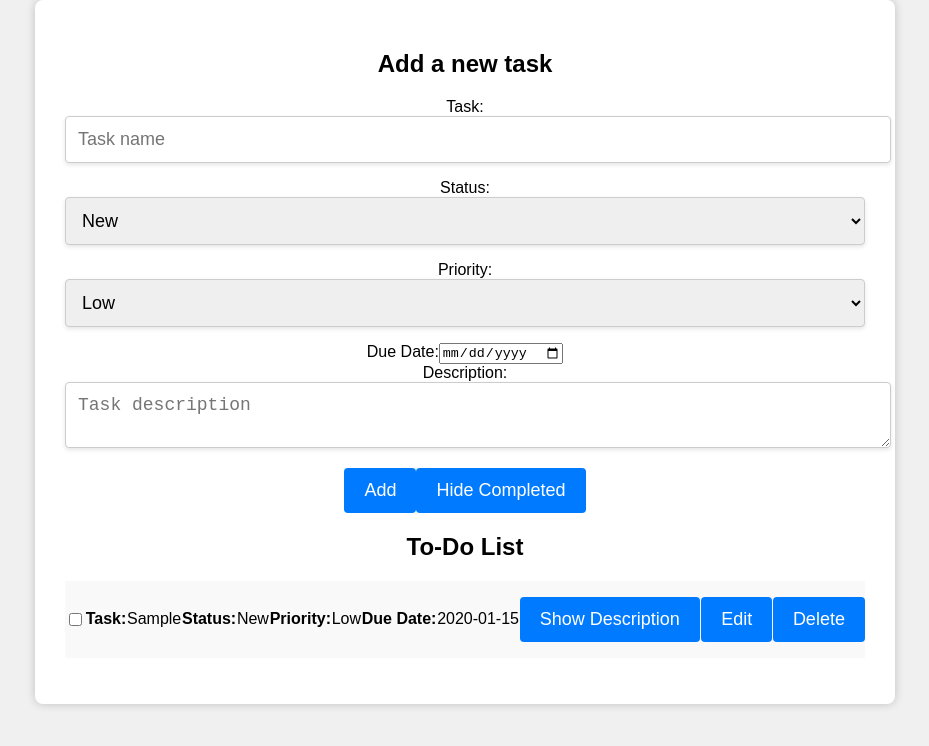
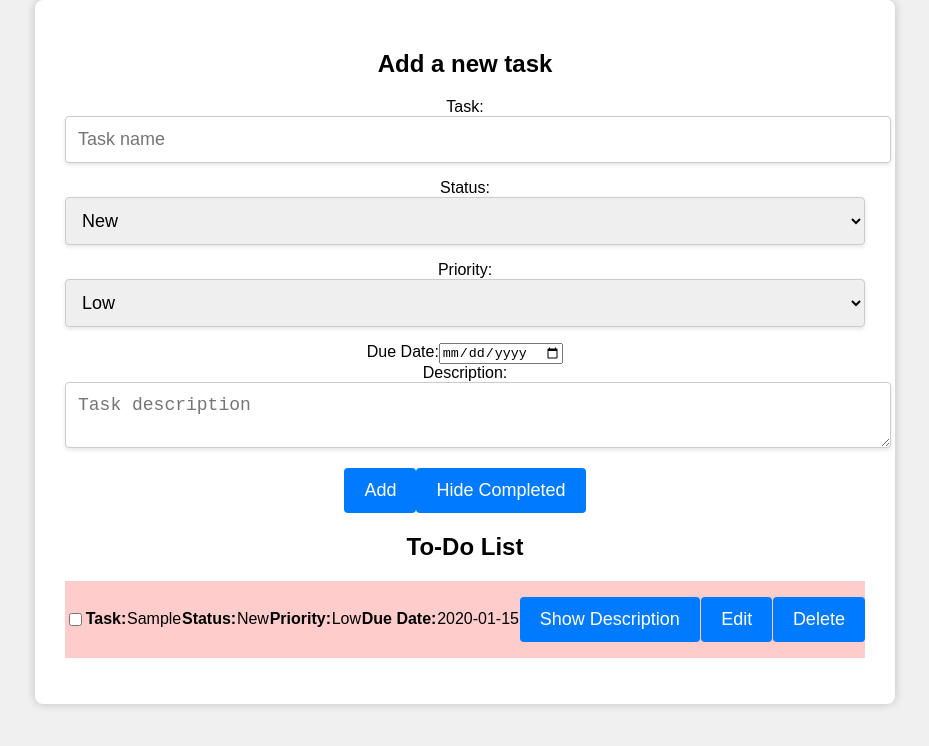
Before and after one commit to SalazarEmiliano/react-todo-list, a React (Create React App) app: page / in a window 1280 px wide. Both pictures are taken after typing "Sample", "2020-01-15", "Sample" into the empty fields and a click on the button "Add". Shown: the top 746 px of the page, without its empty margins (175-1104 px from the left). Built offline with nearby package versions, Linux system fonts and the light colour scheme.

Commit message:
background added when overdue or completed

```diff
--- a/src/TodoList.js
+++ b/src/TodoList.js
@@ -132,8 +132,20 @@ function TodoList() {
     }));
   };
 
+  const isOverdue = (dueDate) => {
+    if (!dueDate) {
+      return false; // No due date, not overdue
+    }
+
+    const today = new Date();
+    const due = new Date(dueDate);
+
+    return due < today;
+  };
+
+
   const renderTask = (task) => (
-    <li key={task.id}>
+    <li key={task.id} className={`${task.completed ? 'completed' : ''} ${isOverdue(task.dueDate) ? 'overdue' : ''}`}>
       {task ? (
         <>
           <input
--- a/src/styles.css
+++ b/src/styles.css
@@ -106,3 +106,11 @@ li:last-child {
     margin-bottom: 0;
   }
 }
+
+li.overdue {
+  background-color: #ffcccc; /* Red background for overdue tasks */
+}
+
+li.completed {
+  background-color: #d4f7dc; /* Green background for completed tasks */
+}
```
